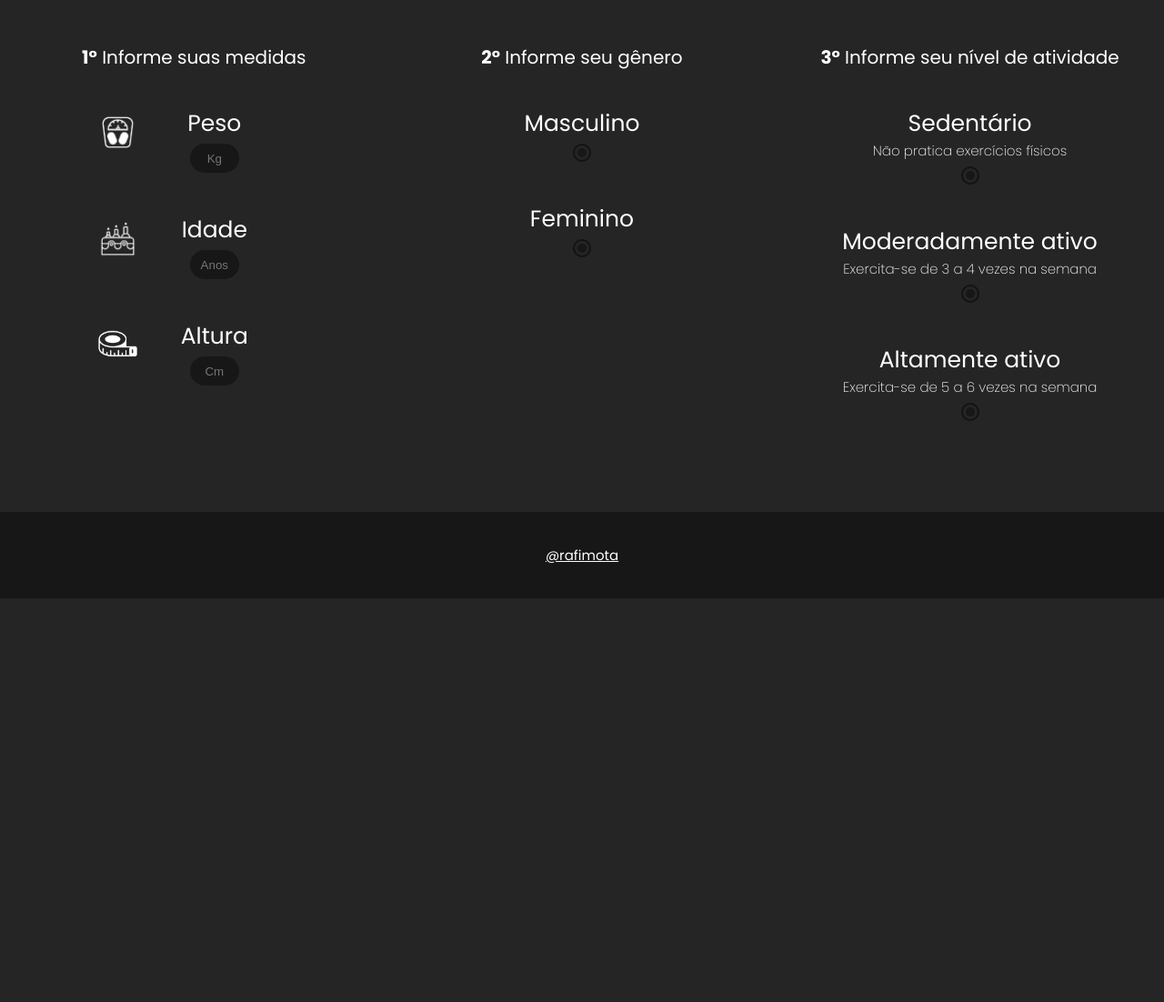
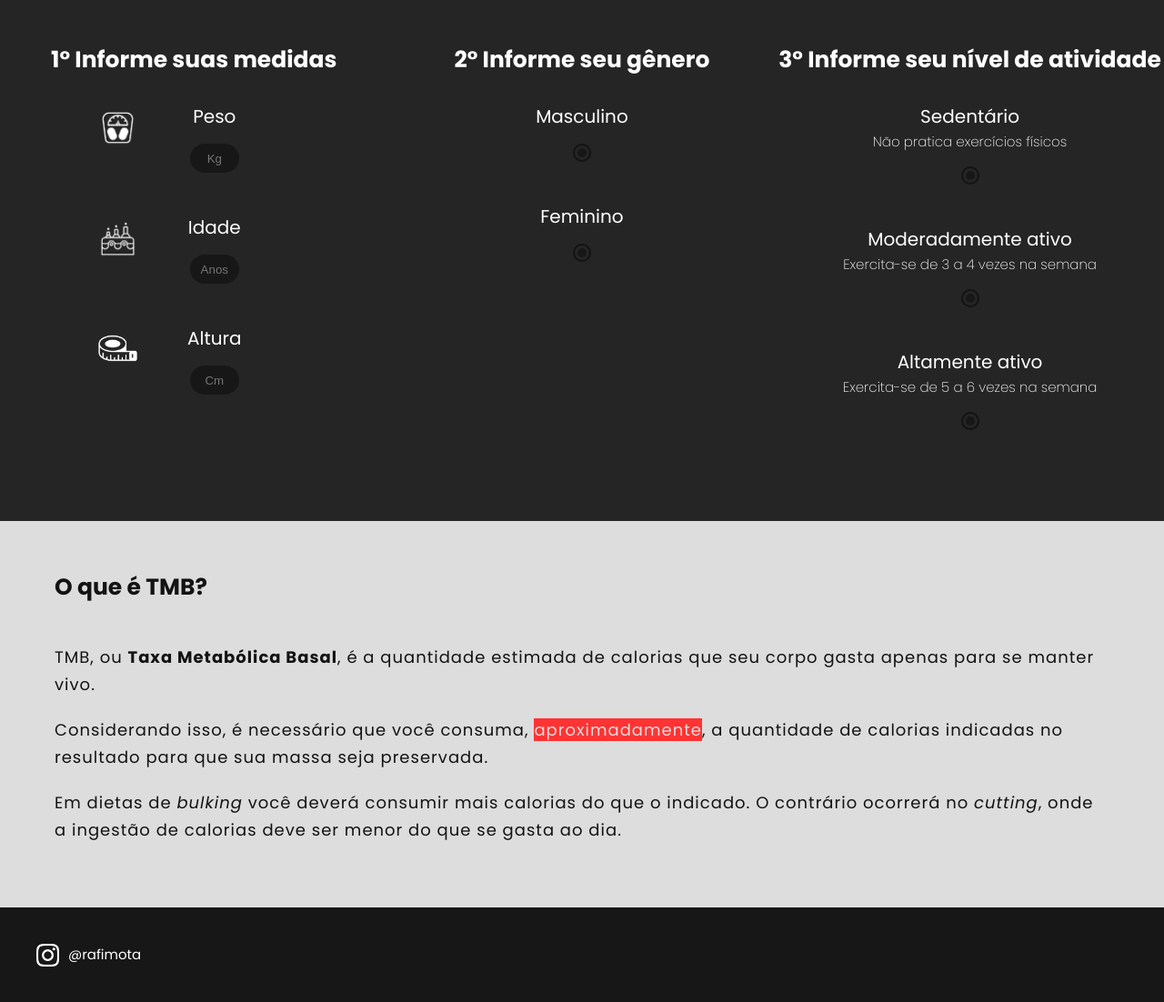
Before and after one commit to RafiMota/Projeto---Taxa-met.-Basal, a plain HTML site: page index.html in a window 1280 px wide. Shown: the part 222-1324 px from the top of the page at 91% size. Before the commit the page ends 880 px from the top, so only its background shows below. Drawn offline with Linux system fonts and the light colour scheme.

Commit message:
Js, altura pode ser em decimais; css, animações e layout; html, nova seção.

```diff
--- a/CSS/style.css
+++ b/CSS/style.css
@@ -19,6 +19,20 @@
 	background: #131313;
 }
 
+.italic {
+	font-style: italic;
+}
+
+.bold {
+	font-weight: bold;
+}
+
+.marcatexto {
+	background: #f33;
+	font-weight: 400;
+	color: #ddd;
+}
+
 /* Chrome, Safari, Edge, Opera */
 input::-webkit-outer-spin-button,
 input::-webkit-inner-spin-button {
@@ -28,7 +42,7 @@ input::-webkit-inner-spin-button {
 
 html {
 	font-size: 62.5%;
-	background: #252525;
+	/* background: #252525; */
 	color: white;
 	font-family: "Poppins", sans-serif;
 }
@@ -36,19 +50,20 @@ html {
 a {
 	color: #fff;
 	font-size: 1.5rem;
+	text-decoration: none;
 }
 
 h1 {
 	padding-bottom: 1rem;
 	font-size: 4rem;
-	font-weight: 600;
+	font-weight: 700;
 	text-align: center;
 }
 
 h2 {
-	padding-bottom: 5rem;
-	font-size: 2rem;
-	font-weight: 400;
+	padding-bottom: 4rem;
+	font-size: 2.5rem;
+	font-weight: 600;
 }
 
 header > h2 {
@@ -63,14 +78,29 @@ header {
 	background: #171717;
 }
 
+section {
+	background: #dddddd;
+	padding: 6rem;
+	color: #131313;
+}
+
+section>p {
+	font-size: 1.8rem;
+	text-align: left;
+	/* text-indent: 1rem; */
+	padding: 1rem 0rem;
+	letter-spacing: 0.1rem;
+	line-height: 3rem;
+}
+
 footer {
 	padding: 4rem;
-	text-align: center;
+	text-align: left;
 	background: #171717;
 }
 
 label {
-	font-size: 2.5rem;
+	font-size: 2rem;
 	font-weight: 400;
 }
 
@@ -83,6 +113,12 @@ span > img {
 	/* left: 15rem; */
 	/* bottom: -5rem; */
 	/* background: #fff; */
+}
+
+a > img {
+	width: 2.5rem;
+	padding-right: 1rem;
+	vertical-align: middle;
 }
 
 .coluna {
@@ -116,6 +152,7 @@ div > p {
 
 main {
 	padding-top: 3rem;
+	background: #252525;
 }
 
 p#resultado {
@@ -140,13 +177,15 @@ input {
 	accent-color: red;
 	background-color: #171717;
 	color: white;
+
+	transition: 500ms;
 	text-align: center;
 	display: flex;
 	margin-left: auto;
 	margin-right: auto;
 	width: 5rem;
 	height: 3rem;
-	margin-top: 1rem;
+	margin-top: 2rem;
 	margin-bottom: 5rem;
 }
 
--- a/index.html
+++ b/index.html
@@ -10,7 +10,7 @@
 		<link rel="preconnect" href="https://fonts.googleapis.com" />
 		<link rel="preconnect" href="https://fonts.gstatic.com" crossorigin />
 		<link
-			href="https://fonts.googleapis.com/css2?family=Poppins:ital,wght@0,200;0,400;0,700;1,700&display=swap"
+			href="https://fonts.googleapis.com/css2?family=Poppins:ital,wght@0,200;0,400;0,700;0,900;1,200;1,400;1,700;1,900&display=swap"
 			rel="stylesheet"
 		/>
 		<link rel="icon" type="image/x-icon" href="assets/logo site.png" />
@@ -99,7 +99,7 @@
 						type="radio"
 						class="radio_input"
 						name="atividade"
-						value="1.45"
+						value="1.4"
 						maxlength="3"
 						onclick="attVal()"
 					/>
@@ -109,7 +109,7 @@
 						type="radio"
 						class="radio_input"
 						name="atividade"
-						value="1.7"
+						value="1.6"
 						maxlength="3"
 						onclick="attVal()"
 					/>
@@ -119,9 +119,28 @@
 			<p id="resultado"></p>
 		</main>
 
+		<section>
+			<h2>O que é TMB?</h2>
+			<p>
+				TMB, ou <span class="bold"> Taxa Metabólica Basal</span>, é a quantidade
+				estimada de calorias que seu corpo gasta apenas para se manter vivo.
+			</p>
+			<p>
+				Considerando isso, é necessário que você consuma,
+				<span class="marcatexto">aproximadamente</span>, a quantidade de calorias
+				indicadas no resultado para que sua massa seja preservada.
+			</p>
+			<p>
+				Em dietas de <span class="italic">bulking</span> você deverá consumir mais
+				calorias do que o indicado. O contrário ocorrerá no
+				<span class="italic">cutting</span>, onde a ingestão de calorias deve ser
+				menor do que se gasta ao dia.
+			</p>
+		</section>
 
 		<footer>
-			<a href="https://instagram.com/rafimota">@rafimota</a>
+			<!-- <span><img src="assets/instagram - tema escuro.png" alt="instagram logo"></span> -->
+			<a href="https://instagram.com/rafimota"><img src="assets/instagram - tema escuro.png" alt="instagram logo">@rafimota</a>
 		</footer>
 		<script src="main.js"></script>
 	</body>
--- a/main.js
+++ b/main.js
@@ -11,6 +11,9 @@
 
         let radioBtnGen = document.querySelectorAll('input[name="genero"]')
         let radioBtnAtv = document.querySelectorAll('input[name="atividade"]')
+
+
+        // Loop para verificar qual checkbox (radio) está selecionada
 
         for(radioBtnAtv of radioBtnAtv) {
             if (radioBtnAtv.checked) {
@@ -48,6 +51,10 @@
 
         // Fórmula Mifflin St Jeor
 
+        if(altura < 3) {
+            altura = altura * 100
+        }
+
         if(peso == 0 || idade == 0 || altura == 0 || genSelecionado == undefined || atvSelecionada == undefined) {
             document.getElementById("resultado").innerHTML = ""
         } else {
```
Also changed, not shown: assets/instagram - tema claro.png (added), assets/instagram - tema escuro.png (added).
